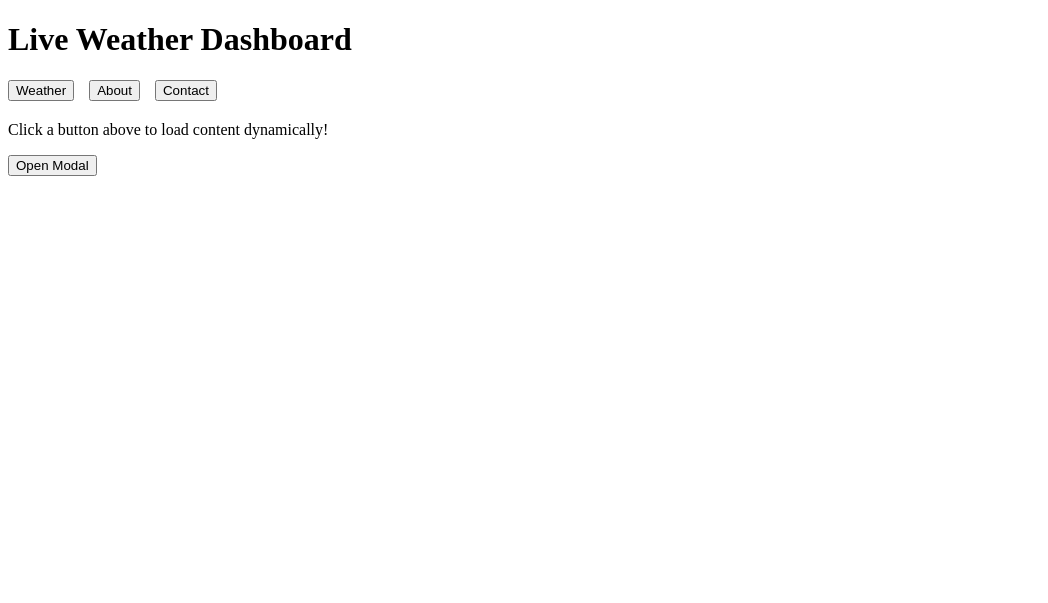
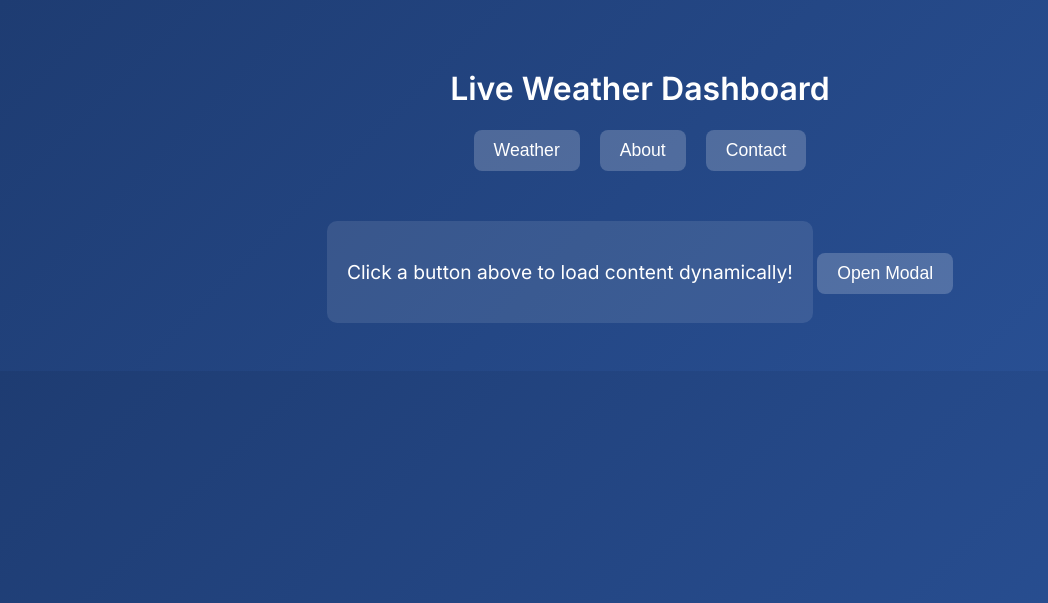
Before and after one commit to StudiousSteve/python-tiny-web-app, a FastAPI app: page / in a window 1280 px wide. Shown: the top 603 px of the page, without its empty margins (0-1048 px from the left). Run offline with FastAPI, Linux system fonts and the light colour scheme.

Commit message:
add css improvements

```diff
--- a/templates/home.html
+++ b/templates/home.html
@@ -3,9 +3,62 @@
 <head>
     <title>Weather App</title>
     <script src="https://unpkg.com/htmx.org"></script>
+    <link rel="stylesheet" href="https://fonts.googleapis.com/css2?family=Inter:wght@400;600&display=swap">
     <style>
-        .nav { display: flex; gap: 15px; margin-bottom: 20px; }
-        .modal { position: fixed; top: 20%; left: 40%; padding: 20px; background: white; box-shadow: 2px 2px 10px #888; }
+        body {
+            font-family: 'Inter', sans-serif;
+            background: linear-gradient(135deg, #1e3c72, #2a5298);
+            color: white;
+            text-align: center;
+            padding: 40px;
+        }
+        h1 {
+            font-size: 2em;
+            font-weight: 600;
+        }
+        .nav {
+            display: flex;
+            justify-content: center;
+            gap: 20px;
+            margin-bottom: 30px;
+        }
+        button {
+            background: rgba(255, 255, 255, 0.2);
+            color: white;
+            border: none;
+            padding: 10px 20px;
+            font-size: 1.1em;
+            cursor: pointer;
+            transition: 0.3s ease;
+            border-radius: 8px;
+        }
+        button:hover {
+            background: rgba(255, 255, 255, 0.4);
+        }
+        #content {
+            font-size: 1.2em;
+            margin-top: 20px;
+            padding: 20px;
+            background: rgba(255, 255, 255, 0.1);
+            border-radius: 10px;
+            display: inline-block;
+        }
+        .modal {
+            position: fixed;
+            top: 50%;
+            left: 50%;
+            transform: translate(-50%, -50%);
+            padding: 20px;
+            background: white;
+            color: black;
+            border-radius: 10px;
+            box-shadow: 0px 4px 8px rgba(0, 0, 0, 0.3);
+            animation: fadeIn 0.4s ease-in-out;
+        }
+        @keyframes fadeIn {
+            from { opacity: 0; transform: translate(-50%, -60%); }
+            to { opacity: 1; transform: translate(-50%, -50%); }
+        }
     </style>
 </head>
 <body>
```
